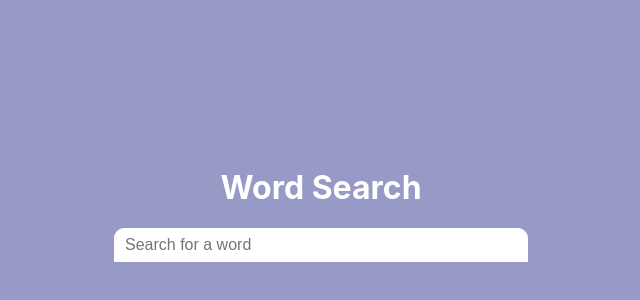
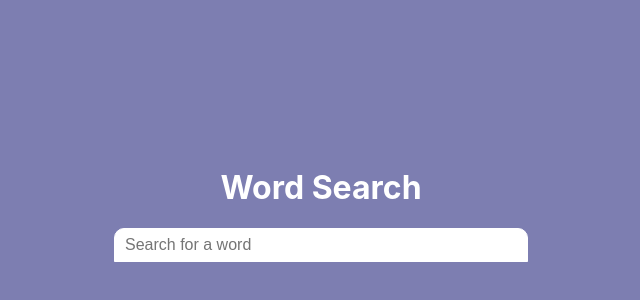
Before and after one commit to ElijahPrince73/react-search, a React (Create React App) app: page / in a window 1280 px wide. Shown: the part 24-324 px from the top of the page, without its empty margins (319-959 px from the left). Built offline with nearby package versions, Linux system fonts and the light colour scheme; the HTML template or start-up script is replaced by a standard one.

Commit message:
changed bacjgorund color

```diff
--- a/src/App.css
+++ b/src/App.css
@@ -1,5 +1,5 @@
 body {
-  background-color: rgb(151, 153, 199);
+  background-color: rgb(125, 126, 177);
 }
 
 .App-container {
```
